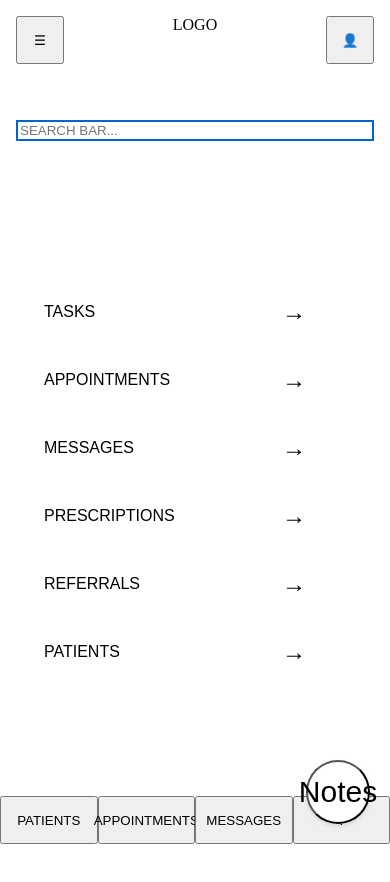
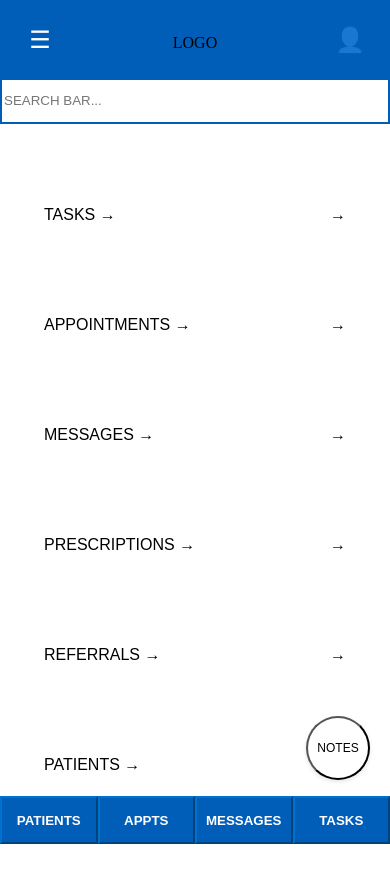
Before and after one commit to ishf-github/nhsapp, a SvelteKit app: page / in a window 390 px wide. Shown: the top 882 px of the page. Built offline with nearby package versions, Linux system fonts and the light colour scheme.

Commit message:
Fixes to home page plus nav and header changes

```diff
--- a/src/components/Button.svelte
+++ b/src/components/Button.svelte
@@ -1,12 +1,27 @@
 <script>
-    export let handleClick;
+    export let text;
+    export let action;
   </script>
 
-  <button on:click={handleClick}></button>
+  <button on:click={action}>
+    {text}
+    <span class="arrow">→</span>
+  </button>
 
   <style>
     button {
-      width: 200px;
-      height: 200px;
-    }
-  </style>
+    padding: 12px 20px;
+    font-size: 16px;
+    background-color: transparent;
+    border: none;
+    cursor: pointer;
+    color: #000;
+    text-align: left;
+    width: 100%;
+    display: flex;
+    align-items: center;
+    justify-content: space-between;
+
+
+}
+   </style>
--- a/src/routes/+layout.svelte
+++ b/src/routes/+layout.svelte
@@ -1,7 +1,15 @@
 <!-- layout.svelte -->
 <script>
-  function handleButtonClick(button) { // If using JavaScript, type definition is not needed
-    console.log(`${button} clicked`);
+  import { goto } from '$app/navigation';
+
+  function handleButtonClick(action) {
+    switch(action) {
+      case 'Patients':
+        goto('/patients');
+        break;
+      // Add cases for other actions if necessary
+      // ...
+    }
   }
 </script>
 
@@ -15,7 +23,7 @@
     top: 0;
     left: 0;
     right: 0;
-    background-color: white; /* Or any color fitting your design */
+    background-color:#005EB8;
     z-index: 100; /* Ensures the header is above other content */
   }
 
@@ -26,8 +34,9 @@
 
   .search-bar-container {
     width: 100%;
-    padding: 16px;
-    padding-top: 60px; /* Height of the header */
+    padding-left: 0px;
+    padding-right:0px;
+    padding-top: 16px; /* Height of the header */
     box-sizing: border-box;
     position: fixed;
     top: 60px; /* Place it right below the header */
@@ -45,10 +54,11 @@
     }
 
   .search-bar {
+    height: 48px;
     width: 100%; /* Full width */
     margin: 0 auto; /* Center the search bar if needed */
     box-sizing: border-box; /* Include padding in the width */
-    border: 2px solid #0066cc;
+    border: 2px solid #005EB8;
   }
 
   nav {
@@ -65,10 +75,16 @@
   .icon-button {
     width: 48px;
     height: 48px;
+    background-color: #005EB8;
+    color: white;
+    border: 0;
+    font-size: 24px;
   }
 
   .logo {
-    /* Styling for the logo */
+    justify-content: center;
+    text-align: center;
+    padding-top: 5%;
   }
 
   .nav-icon {
@@ -78,6 +94,10 @@
     display: flex;
     justify-content: center;
     align-items: center;
+    color: white;
+    font-weight: bold;
+    background-color: #005EB8;
+    border-color: #0072CE
   }
 
   @media (max-width: 768px) {
@@ -117,7 +137,7 @@
 
 <nav>
     <button class="nav-icon" on:click={() => handleButtonClick('Patients')}>PATIENTS</button>
-    <button class="nav-icon" on:click={() => handleButtonClick('Appointments')}>APPOINTMENTS</button>
+    <button class="nav-icon" on:click={() => handleButtonClick('Appointments')}>APPTS</button>
     <button class="nav-icon" on:click={() => handleButtonClick('Messages')}>MESSAGES</button>
-    <button class="nav-icon" on:click={() => handleButtonClick('Alerts')}>!</button>
+    <button class="nav-icon" on:click={() => handleButtonClick('Tasks')}>TASKS</button>
 </nav>
--- a/src/routes/+page.svelte
+++ b/src/routes/+page.svelte
@@ -1,3 +1,5 @@
+<!-- src/routes/+page.svelte -->
+
 <script>
   import Button from "../components/Button.svelte";
   import { goto } from '$app/navigation';
@@ -7,8 +9,8 @@
   };
 
   // Remove the TypeScript types to use plain JavaScript
-  function handleButtonClick(button) {
-    if (button === 'Patients') {
+  function navigateTo(page) {
+  if (page === 'patients') {
     goto('/patients'); // Navigate to the patients route
   }
 }
@@ -18,7 +20,7 @@
 .app-container {
   display: flex;
   flex-direction: column;
-  justify-content: space-evenly; /* This will distribute space evenly */
+  justify-content: center; /* This will distribute space evenly */
   align-items: center;
   width: 100%;
   height: calc(100vh - var(--header-height) - var(--nav-bar-height)); /* Adjust --header-height and --nav-bar-height in :root if necessary */
@@ -35,40 +37,30 @@
       padding: 16px;
     }
 
-    .search-bar {
-      width: 100%; /* Search bar takes full width within .app-container */
-      margin: 60px; /* Adjusting the margin for mobile */
-    }
-
-
 
     .middle-buttons {
     display: flex;
     flex-direction: column;
-  align-items: flex-start;
+    justify-content: space-around; /* Distributes space evenly */
     width: 100%;
+    height: 100%; /* Takes full height available */
+    padding: 16px 0; /* Add padding at the top and bottom if needed */
   }
 
   .button {
     border: none;
-    padding: 12px 20px; /* Padding inside the button */
-    width: calc(100% - 40px); /* Full width minus padding */
+    padding: 12px 20px;
+    width: calc(100% - 40px);
     text-align: left;
-    border-radius: 0; /* No rounded corners */
+    border-radius: 0;
     font-size: 16px;
     background-color: transparent;
-    color: #000; /* Text color - assuming black */
+    color: #000;
     position: relative;
     display: flex;
     align-items: center;
-    justify-content: space-between; /* Align arrow to the right */
+    justify-content: space-between;
     margin-bottom: 16px;
-  }
-
-  .button::after {
-    content: '→'; /* Arrow */
-    font-size: 24px;
-    margin-left: auto;
   }
 
 .icon-button {
@@ -78,7 +70,7 @@
 
 .icon-round {
     position: fixed;
-    bottom: 20px; /* Distance from bottom, adjust as needed */
+    bottom: 64px; /* Distance from bottom, adjust as needed */
     right: 20px; /* Distance from right, adjust as needed */
     z-index: 30; /* Higher than nav's z-index to ensure visibility */
     width: 64px;
@@ -87,22 +79,12 @@
     display: flex;
     justify-content: center;
     align-items: center;
-    font-size: 30px;
+    font-size: 12px;
     background-color: #fff; /* Or any desired background color */
     box-shadow: 0 2px 4px rgba(0, 0, 0, 0.1);
     cursor: pointer;
   }
-.icon-round-container {
-  position: fixed;
-  bottom: 20px; /* Distance from bottom, adjust as needed */
-  right: 20px; /* Distance from right, adjust as needed */
-  z-index: 20; /* Higher than nav's z-index to ensure visibility */
-  width: var(--icon-round-size); /* Width of the round button */
-  height: var(--icon-round-size); /* Height of the round button */
-  display: flex; /* For centering the icon inside the button */
-  align-items: center; /* Center align */
-  justify-content: center; /* Center justify */
-}
+
 
 :root {
   --header-height: 60px;
@@ -118,14 +100,14 @@
 <div class="app-container">
 
   <div class="middle-buttons">
-    <button class="button" on:click={() => navigateTo('tasks')}>TASKS</button>
-    <button class="button" on:click={() => navigateTo('appointments')}>APPOINTMENTS</button>
-    <button class="button" on:click={() => navigateTo('messages')}>MESSAGES</button>
-    <button class="button" on:click={() => navigateTo('prescriptions')}>PRESCRIPTIONS</button>
-    <button class="button" on:click={() => navigateTo('referrals')}>REFERRALS</button>
-    <button class="button" on:click={() => navigateTo('patients')}>PATIENTS</button>
+    <Button text="TASKS →" action={() => navigateTo('tasks')} />
+      <Button text="APPOINTMENTS →" action={() => navigateTo('appointments')} />
+      <Button text="MESSAGES →" action={() => navigateTo('messages')} />
+      <Button text="PRESCRIPTIONS →" action={() => navigateTo('prescriptions')} />
+      <Button text="REFERRALS →" action={() => navigateTo('referrals')} />
+      <Button text="PATIENTS →" action={() => navigateTo('patients')} />
   </div>
 
-  <button class="icon-button icon-round" on:click={() => navigateTo('notes')}>Notes</button>
+  <button class="icon-button icon-round" on:click={() => navigateTo('notes')}>NOTES</button>
 
 </div>
--- /dev/null
+++ b/src/routes/messageList/+page.svelte
@@ -0,0 +1,92 @@
+<script>
+    import { goto } from '$app/navigation';
+
+    // Placeholder for the message search query
+    let searchQuery = '';
+
+    // Placeholder messages data
+    const messages = [
+      { name: 'NAME SURNAME', preview: 'Just to check, do you have...', id: 1 },
+      // Add more message objects as needed
+    ];
+
+    // Function to handle the navigation to the send message page
+    function sendMessage(id) {
+      // Implementation to navigate to the send message page for a given user
+      console.log('Send message to user with id:', id);
+    }
+
+    function navigateTo(page) {
+      goto(`/${page}`);
+    }
+  </script>
+
+  <style>
+    /* Styles for your components */
+    .search-container {
+      /* Styles for the search bar container */
+    }
+
+    .message-container {
+      /* Styles for the message container */
+      display: flex;
+      justify-content: space-between;
+      align-items: center;
+      padding: 10px;
+      border-bottom: 1px solid #ccc; /* Example style */
+    }
+
+    .message-preview {
+      /* Styles for the message preview */
+    }
+
+    .send-message-button {
+      /* Styles for the send message CTA button */
+    }
+
+    .message-list {
+      /* Styles for the scrolling message list */
+      overflow-y: auto;
+      max-height: 300px; /* Adjust as needed */
+    }
+
+    .icon-round {
+    position: fixed;
+    bottom: 64px; /* Distance from bottom, adjust as needed */
+    right: 20px; /* Distance from right, adjust as needed */
+    z-index: 30; /* Higher than nav's z-index to ensure visibility */
+    width: 64px;
+    height: 64px;
+    border-radius: 50%;
+    display: flex;
+    justify-content: center;
+    align-items: center;
+    font-size: 12px;
+    background-color: #fff; /* Or any desired background color */
+    box-shadow: 0 2px 4px rgba(0, 0, 0, 0.1);
+    cursor: pointer;
+  }
+
+
+  </style>
+
+  <div class="app-container">
+
+    <div class="message-list">
+      {#each messages as message (message.id)}
+        <div class="message-container">
+          <div>
+            <div>{message.name}</div>
+            <div class="message-preview">{message.preview}</div>
+          </div>
+          <button class="send-message-button" on:click={() => sendMessage(message.id)}>SEND MESSAGE</button>
+        </div>
+      {/each}
+    </div>
+
+    <!-- Round notes CTA button, identical to the one on the home page -->
+    <button class="icon-button icon-round" on:click={() => navigateTo('notes')}>NOTES</button>
+
+
+
+  </div>
```
Lines whose indentation alone changed are shown as unchanged.
